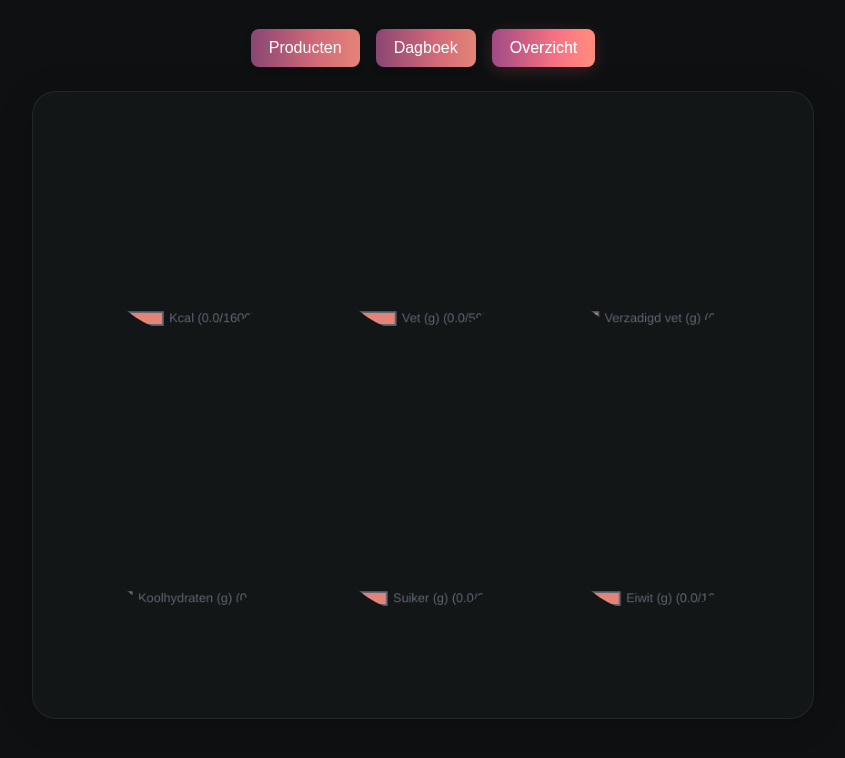
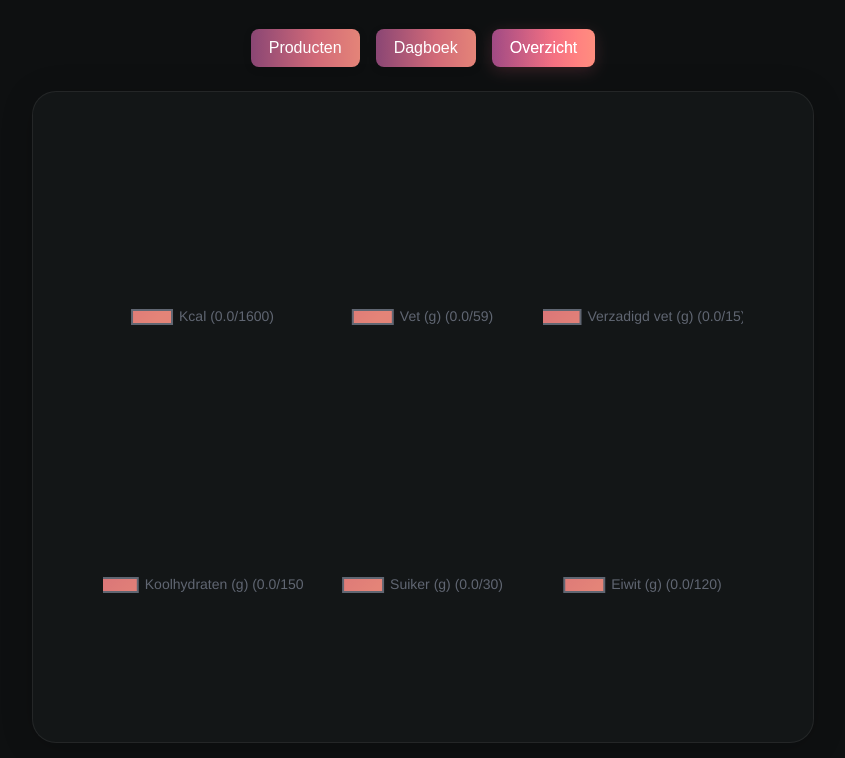
Before and after one commit to kmd98x/foodtracker, a plain HTML site: page index.html in a window 1280 px wide. Both pictures are taken after a click on the button "Overzicht". Shown: the part 74-832 px from the top of the page, without its empty margins (217-1062 px from the left). Drawn offline with nearby package versions, Linux system fonts and the light colour scheme.

Commit message:
werkt t?

```diff
--- a/index.html
+++ b/index.html
@@ -85,12 +85,12 @@
   </section>
   <section id="overzicht-section" class="tab-section" style="display:none;">
     <div class="charts">
-      <canvas id="chart-kcal"></canvas>
-      <canvas id="chart-vet"></canvas>
-      <canvas id="chart-verzadigd"></canvas>
-      <canvas id="chart-kh"></canvas>
-      <canvas id="chart-suiker"></canvas>
-      <canvas id="chart-eiwit"></canvas>
+      <canvas id="chart-kcal" width="200" height="200"></canvas>
+      <canvas id="chart-vet" width="200" height="200"></canvas>
+      <canvas id="chart-verzadigd" width="200" height="200"></canvas>
+      <canvas id="chart-kh" width="200" height="200"></canvas>
+      <canvas id="chart-suiker" width="200" height="200"></canvas>
+      <canvas id="chart-eiwit" width="200" height="200"></canvas>
     </div>
   </section>
   <script src="https://cdn.jsdelivr.net/npm/chart.js"></script>
--- a/style.css
+++ b/style.css
@@ -191,19 +191,21 @@ table td:before {
 .charts {
     display: flex;
     flex-wrap: wrap;
-    gap: 12px;
+    gap: 24px 0;
     justify-content: center;
     margin-bottom: 18px;
+    padding-bottom: 60px;
 }
 .charts canvas {
     background: transparent;
     border: none;
-    border-radius: 50%;
     box-shadow: none;
     padding: 6px;
-    width: 120px !important;
-    height: 150px !important;
-    margin-bottom: 48px;
+    width: 200px;
+    height: 200px;
+    margin-bottom: 24px;
+    display: block;
+    aspect-ratio: 1 / 1;
 }
 
 .behoefte {
```
